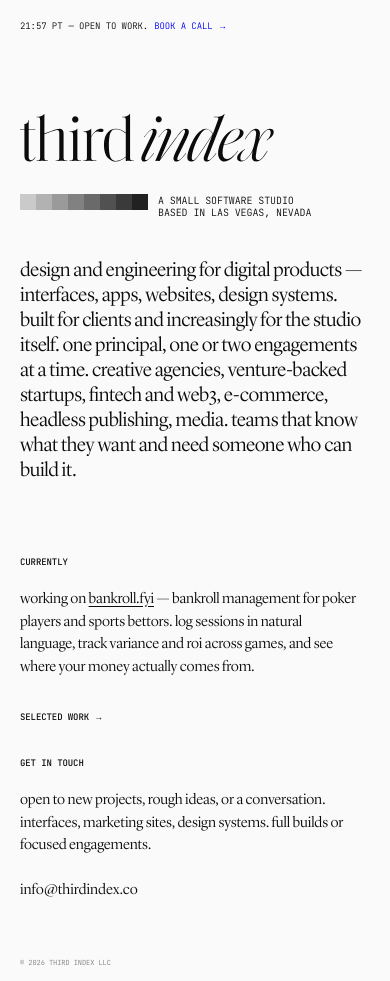
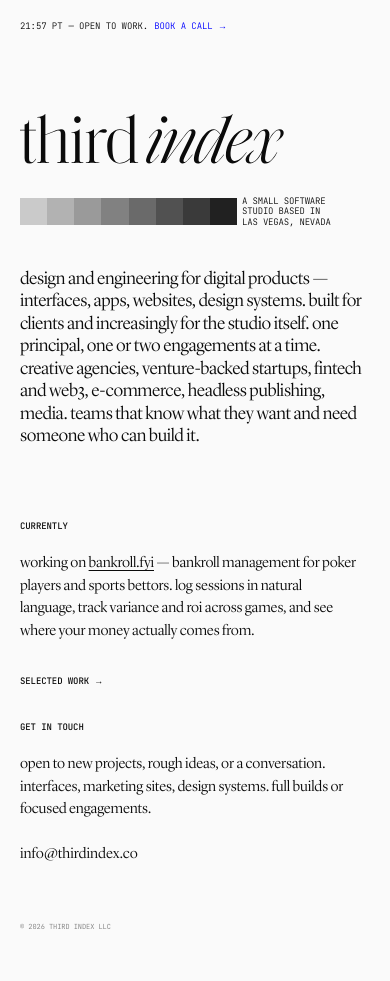
Before and after one commit to thirdindexco/site, a Next.js app: page / in a window 390 px wide. After the commit the page ends 945 px from the top, so only its background shows below. Built offline with nearby package versions, Linux system fonts and the light colour scheme.

Commit message:
ui: mobile improvements

```diff
--- a/app/page.tsx
+++ b/app/page.tsx
@@ -142,29 +142,29 @@ export default function HomePage() {
           width={750}
           height={142}
           priority
-          className="reveal reveal-logo h-[48px] md:h-[63px] w-auto"
+          className="reveal reveal-logo h-[50px] md:h-[63px] w-auto"
         />
       </section>
 
       {/* Swatch + sub-tagline */}
-      <section className="flex items-start gap-[10px] md:gap-5 pt-8 md:pt-[50px] pl-5 md:pl-[calc(8.33%+18px)] pr-5 md:pr-0">
-        <div className="flex h-[16px] md:h-[27.125px] shrink-0">
+      <section className="flex items-center gap-[5px] md:gap-5 pt-8 md:pt-[50px] pl-5 md:pl-[calc(8.33%+18px)] pr-5 md:pr-0">
+        <div className="flex h-[27.125px] shrink-0">
           {toneAlphas.map((a) => (
             <div
               key={a}
               style={{ background: `rgba(11,11,11,${a})` }}
-              className="reveal-swatch h-full w-[16px] md:w-[27.125px]"
+              className="reveal-swatch h-full w-[27.125px]"
             />
           ))}
         </div>
-        <p className="reveal reveal-subtag font-mono font-light text-[10px] md:text-[11px] leading-[1.2] md:leading-[1.16] tracking-[-0.01em] uppercase max-w-[171px] text-balance pt-[1px] md:pt-[2px]">
+        <p className="reveal reveal-subtag font-mono font-light text-[9px] md:text-[11px] leading-[1.2] md:leading-[1.16] tracking-[-0.02em] md:tracking-[-0.01em] uppercase max-w-[137px] md:max-w-[171px] text-balance">
           a small software studio based in las vegas, nevada
         </p>
       </section>
 
       {/* Lede */}
       <section className="pt-10 md:pt-[88px] pb-10 md:pb-[60px] pl-5 md:pl-[calc(8.33%+18px)] pr-5 md:pr-0">
-        <p className="reveal reveal-lede font-ld font-light text-[20px] md:text-[24px] leading-[1.25] tracking-[-0.02em] text-pretty max-w-[1164px]">
+        <p className="reveal reveal-lede font-ld font-light text-[18px] md:text-[24px] leading-[1.25] tracking-[-0.02em] text-pretty max-w-[1164px]">
           design and engineering for digital products — interfaces, apps,
           websites, design systems. built for clients and increasingly for the
           studio itself. one principal, one or two engagements at a time.
```
